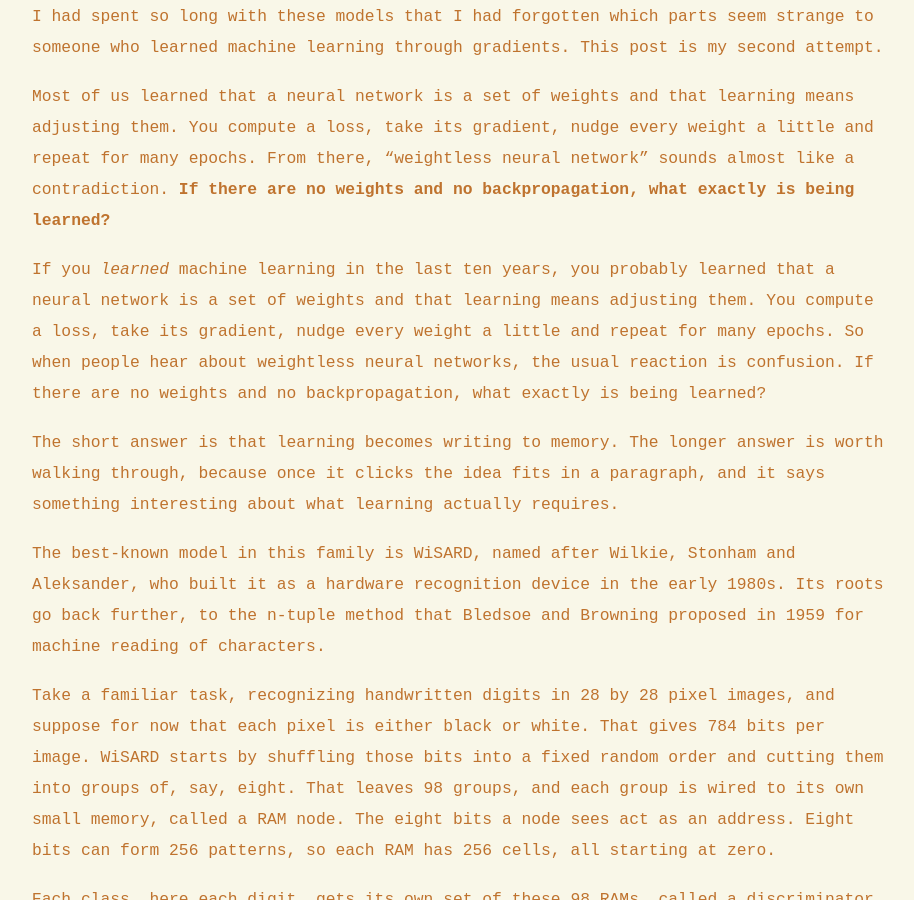
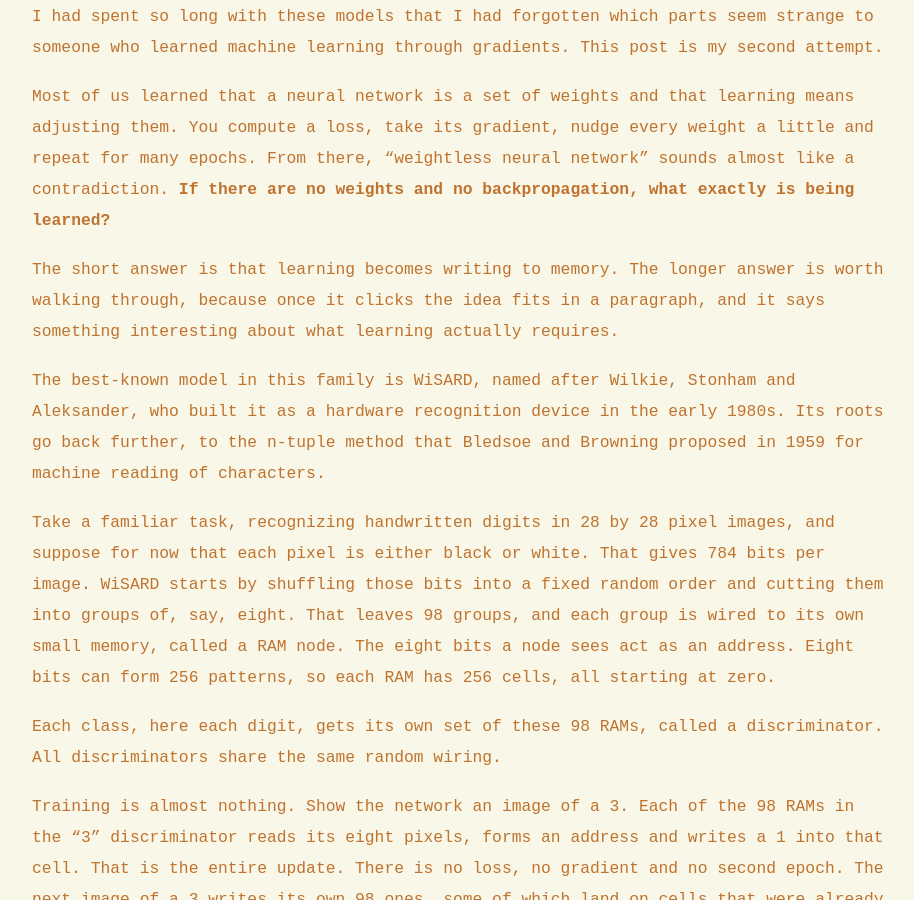
Before and after one commit to AstroNatasha/AstroNatasha.github.io, a Jekyll site: the page built from _phd/2026-09-29-wtf-is-a-weightless-neural-network.md, in a window 1280 px wide and 900 px high, scrolled down 617 px. Shown: the whole window, without its empty margins (178-1092 px from the left). Built offline with Jekyll 4.4.1, drawn with Linux system fonts in a browser that asks for light colours.

Commit message:
Update PhD Journey “2026-09-29-wtf-is-a-weightless-neural-network”

```diff
--- a/_phd/2026-09-29-wtf-is-a-weightless-neural-network.md
+++ b/_phd/2026-09-29-wtf-is-a-weightless-neural-network.md
@@ -6,8 +6,6 @@ date: 2026-09-29
 Ok, so... This September I presented a poster on QUBO-WiSARD at CBCTQ, the Brazilian Congress of Quantum Sciences and Technologies, in Niterói. I expected the difficult conversations to be about the quantum side of the work. They were not. Most of the people who stopped at my poster knew neural networks well, and almost every conversation stalled at the same point, long before we reached any optimization. I would say that the model has no weights and no backpropagation, and I could see the explanation stop working right there. I tried different versions of it throughout the session and none of them really landed. At some point I realized the problem was mine. I had spent so long with these models that I had forgotten which parts seem strange to someone who learned machine learning through gradients. This post is my second attempt.
 
 Most of us learned that a neural network is a set of weights and that learning means adjusting them. You compute a loss, take its gradient, nudge every weight a little and repeat for many epochs. From there, "weightless neural network" sounds almost like a contradiction. **If there are no weights and no backpropagation, what exactly is being learned?**
-
-If you *learned* machine learning in the last ten years, you probably learned that a neural network is a set of weights and that learning means adjusting them. You compute a loss, take its gradient, nudge every weight a little and repeat for many epochs. So when people hear about weightless neural networks, the usual reaction is confusion. If there are no weights and no backpropagation, what exactly is being learned?
 
 The short answer is that learning becomes writing to memory. The longer answer is worth walking through, because once it clicks the idea fits in a paragraph, and it says something interesting about what learning actually requires.
 
```
